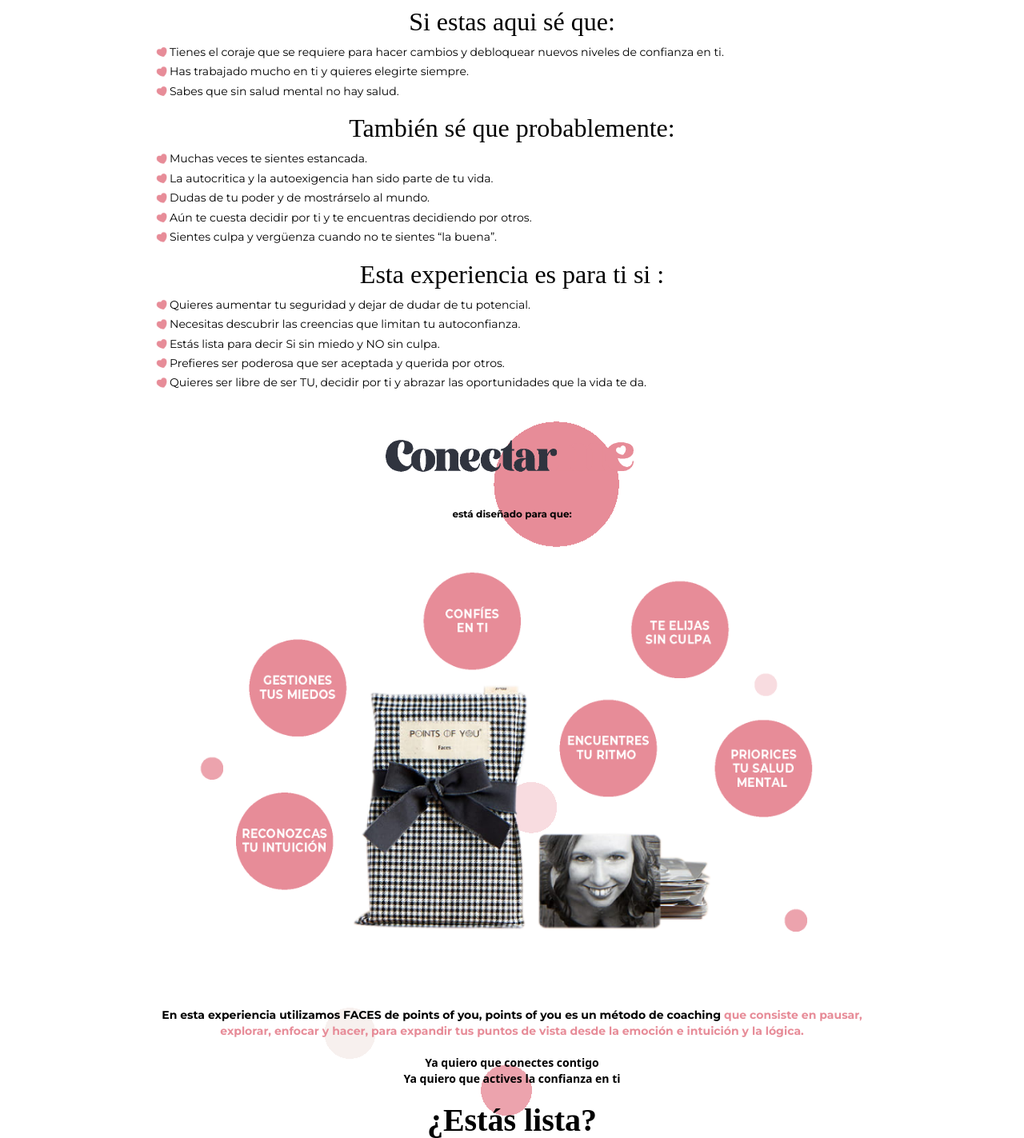
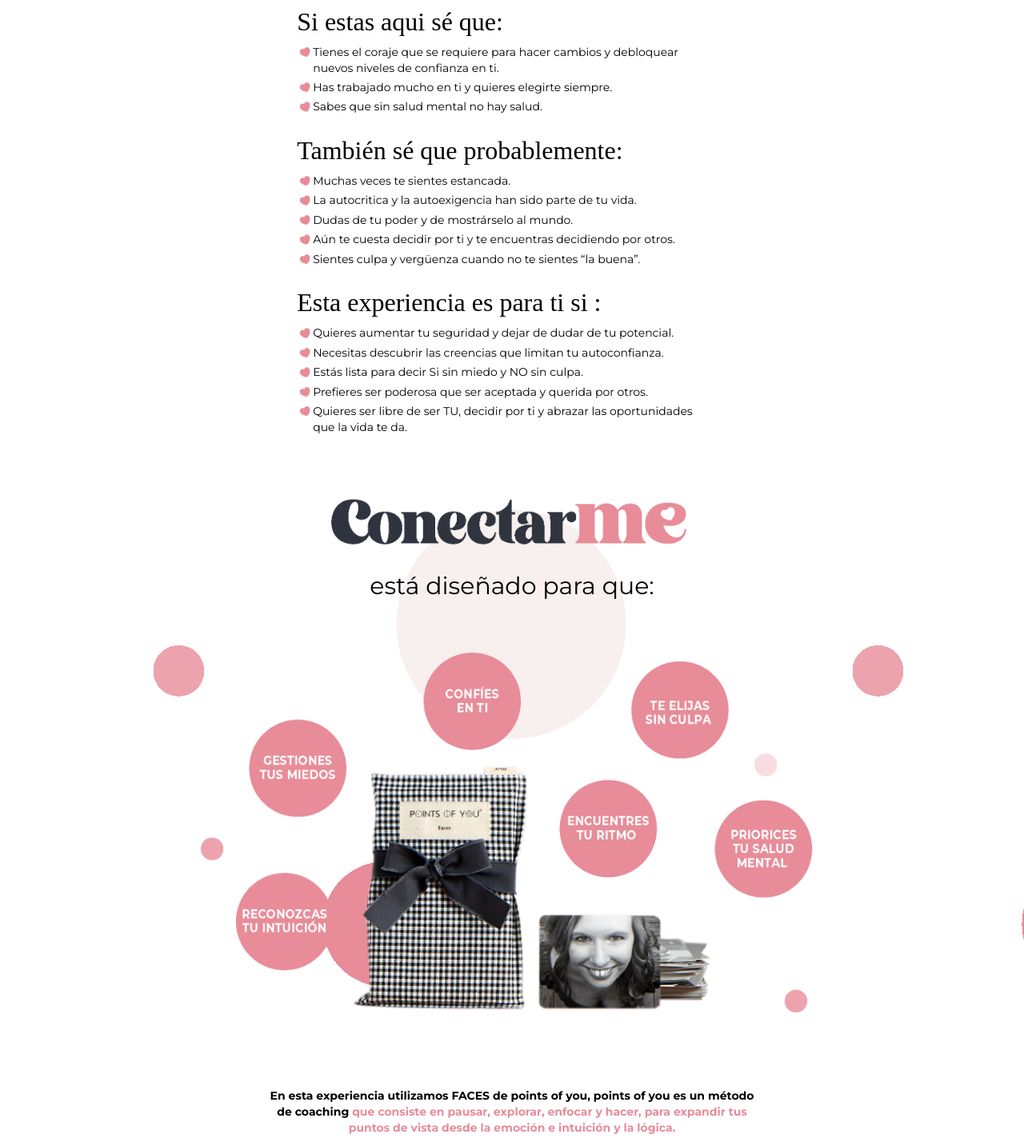
Before and after one commit to rega1237/irinaconectarme, a website built with Vite: page index.html in a window 1280 px wide. Shown: the part 553-1976 px from the top of the page at 80% size. Built offline with nearby package versions, Linux system fonts and the light colour scheme; files whose address does not match are found by name.

Commit message:
fix index page

```diff
--- a/index.html
+++ b/index.html
@@ -34,11 +34,12 @@
         </h2>
       </div>
 
-      <div class="mt-3">
-        <div class="text-center">
+      <div class="flex flex-col gap-5 mt-3 lg:w-[60%] mx-auto">
+        <div class="lg:w-[70%] lg:mx-auto">
+          <div class="text-center lg:text-left">
             <h3 class="font-angel text-[2rem]">Si estas aqui sé que:</h3>
           </div>
-        <ul class="w-[70%] mx-auto">
+          <ul class="w-[80%] mx-auto lg:mx-0 lg:w-full">
             <li class="flex mt-1">
               <div class="w-[20px]">
                 <img src="assets/images/list_cor.png" alt="check corazon" />
@@ -67,11 +68,13 @@
           </ul>
         </div>
 
-      <div class="mt-3">
-        <div class="text-center">
-          <h3 class="font-angel text-[2rem]">También sé que probablemente:</h3>
+        <div class="lg:w-[70%] mx-auto">
+          <div class="text-center lg:text-left">
+            <h3 class="font-angel text-[2rem]">
+              También sé que probablemente:
+            </h3>
           </div>
-        <ul class="w-[70%] mx-auto">
+          <ul class="w-[80%] mx-auto lg:mx-0 lg:w-full">
             <li class="flex mt-1">
               <div class="w-[20px]">
                 <img src="assets/images/list_cor.png" alt="check corazon" />
@@ -101,7 +104,8 @@
                 <img src="assets/images/list_cor.png" alt="check corazon" />
               </div>
               <p class="font-mont text-sm w-[90%]">
-              Aún te cuesta decidir por ti y te encuentras decidiendo por otros.
+                Aún te cuesta decidir por ti y te encuentras decidiendo por
+                otros.
               </p>
             </li>
             <li class="flex mt-1">
@@ -115,13 +119,13 @@
           </ul>
         </div>
 
-      <div class="mt-3">
-        <div class="text-center">
+        <div class="lg:w-[70%] mx-auto">
+          <div class="text-center lg:text-left">
             <h3 class="font-angel text-[2rem]">
               Esta experiencia es para ti si :
             </h3>
           </div>
-        <ul class="w-[70%] mx-auto">
+          <ul class="w-[80%] mx-auto lg:mx-0 lg:w-full">
             <li class="flex mt-1">
               <div class="w-[20px]">
                 <img src="assets/images/list_cor.png" alt="check corazon" />
@@ -166,18 +170,19 @@
             </li>
           </ul>
         </div>
+      </div>
     </section>
 
     <section
       id="points"
-      class="w-[70%] mx-auto text-center text-sm pb-9 bg-[url('/assets/images/bubbles_1.png')] bg-no-repeat bg-right"
+      class="text-center text-sm pb-9 bg-[url('/assets/images/bubbles_1.png')] pos-bubble"
     >
       <div>
-        <div class="w-[40%] mt-4 text-center mx-auto">
+        <div class="w-[40%] mt-4 mx-auto flex  flex-col items-center">
           <img src="assets/images/conectarme_sin.png" alt="conectarme" />
-          <p class="font-mont font-bold text-xs">está diseñado para que:</p>
+          <p class="font-mont text-xs lg:text-3xl lg:mt-[-30px]">está diseñado para que:</p>
         </div>
-        <div>
+        <div class="flex justify-center lg:w-[70%] mx-auto">
           <img
             src="assets/images/points_of_you_index.png"
             alt="cuadrenos con punto"
@@ -185,7 +190,8 @@
         </div>
       </div>
 
-      <p class="font-mont font-bold">
+      <div class="w-[70%] mx-auto">
+        <p class="font-mont font-bold lg:w-[70%] mx-auto">
           En esta experiencia utilizamos FACES de points of you, points of you es
           un método de coaching
           <span class="text-pink font-bold"
@@ -193,6 +199,8 @@
             puntos de vista desde la emoción e intuición y la lógica.</span
           >
         </p>
+      </div>
+
 
       <p class="mt-5 font-bold">Ya quiero que conectes contigo</p>
 
@@ -200,13 +208,13 @@
 
       <div class="mt-8 font-mont font-bold">
         <h2 class="font-angel text-[2.5rem]">¿Estás lista?</h2>
-        <div class="w-[60%] mx-auto text-center">
+        <div class="w-[40%] lg:w-[20%] mx-auto text-center">
           <img src="assets/images/lentes.png" alt="lentes pasta negra" />
         </div>
-        <div class="flex gap-3 justify-center">
+        <div class="flex gap-3 justify-center w-[80%] mx-auto pt-3">
           <a
             class="flex bg-pink p-3 rounded-lg justify-center items-center text-cream"
-            href="https://www.instagram.com/"
+            href="/presencial.html"
           >
             <div class="w-[25%] hidden">
               <img src="assets/images/lentes.png" alt="lentes paste negra" />
@@ -226,11 +234,12 @@
       </div>
     </section>
 
-    <section id="about" class="bg-pink pb-10">
-      <div class="w-[80%] mx-auto">
+    <section id="about" class="bg-pink pt-6">
+      <div class="w-[80%] mx-auto flex items-center">
+
+        <div class="font-mont text-cream font-bold basis-[60%]">
           <h2 class="font-angel text-[3.5rem] text-cream pt-8">Sobre mi</h2>
 
-        <div class="font-mont text-cream font-bold">
           <p>
             Soy Irina, psicóloga clínica, acompaño procesos emocionales de
             cambio desde hace 16 años. Trabajo con mujeres que quieren descubrir
@@ -256,6 +265,10 @@
             merece un NO rotundo en mi vida.
           </p>
         </div>
+
+        <div class="basis-[40%]">
+          <img src="assets/images/irina_silla.png" alt="irina sentada banco de madera">
+        </div>
       </div>
     </section>
     <script type="module" src="/main.js"></script>
```
Lines whose indentation alone changed are shown as unchanged.
